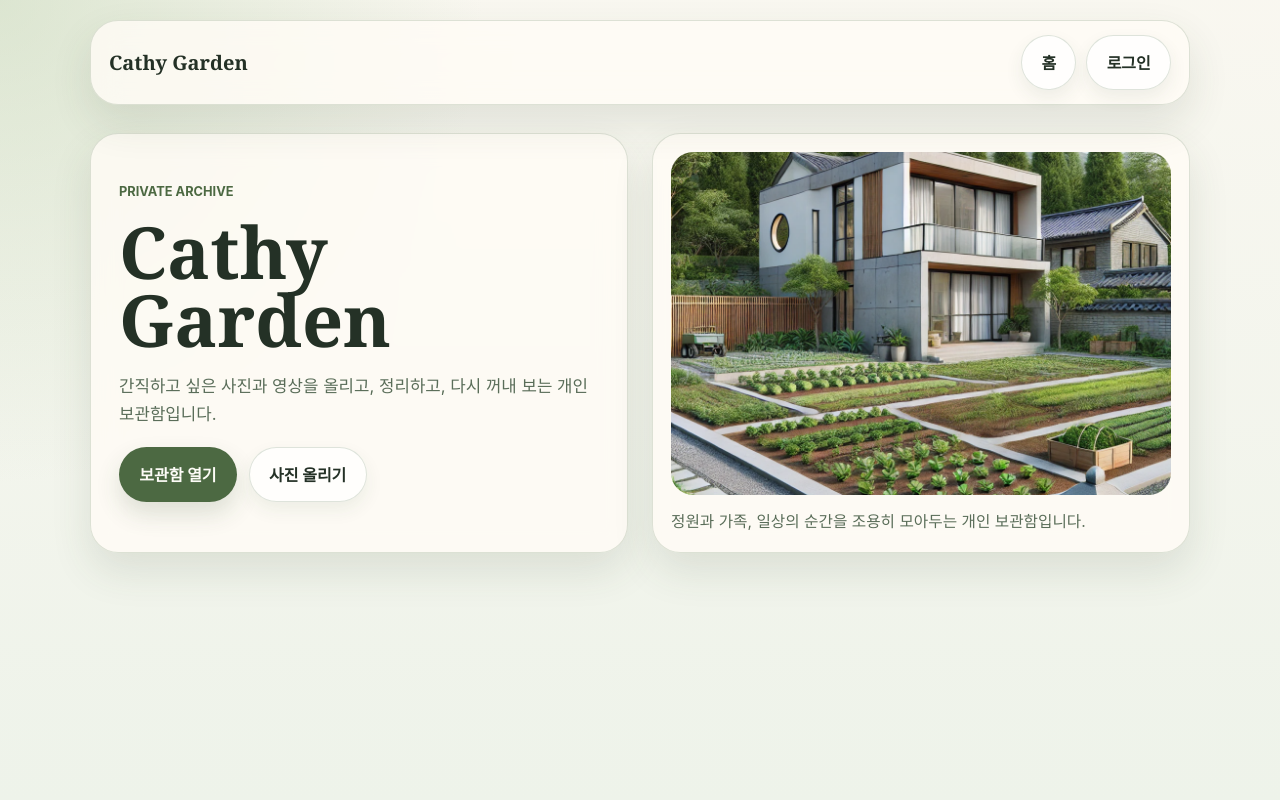
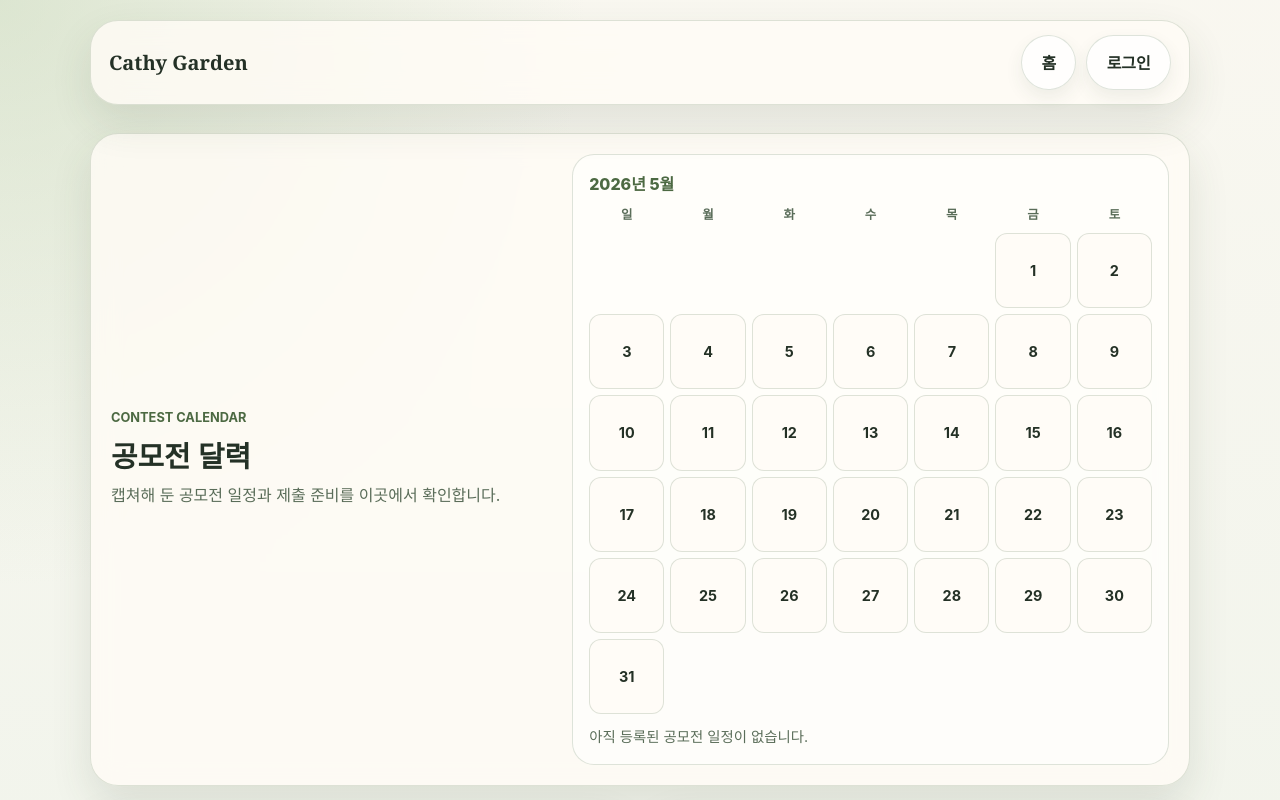
Before and after one commit to in63119/cathy-garden, a Next.js app: page / in a window 1280 px wide. Shown: the top 800 px of the page. Built offline with nearby package versions, Linux system fonts and the light colour scheme; no server answers; a web font is replaced by a local one.

Commit message:
feat: add contest calendar to home page

```diff
--- /dev/null
+++ b/components/contest-calendar.tsx
@@ -0,0 +1,88 @@
+const weekdayLabels = ["일", "월", "화", "수", "목", "금", "토"];
+
+type CalendarDay = {
+  key: string;
+  day: number | null;
+};
+
+function buildCalendarDays(monthDate: Date): CalendarDay[] {
+  const year = monthDate.getFullYear();
+  const month = monthDate.getMonth();
+  const firstDay = new Date(year, month, 1);
+  const daysInMonth = new Date(year, month + 1, 0).getDate();
+  const leadingEmptyDays = firstDay.getDay();
+  const calendarDays: CalendarDay[] = [];
+
+  for (let index = 0; index < leadingEmptyDays; index += 1) {
+    calendarDays.push({ key: `empty-${index}`, day: null });
+  }
+
+  for (let day = 1; day <= daysInMonth; day += 1) {
+    calendarDays.push({ key: `day-${day}`, day });
+  }
+
+  return calendarDays;
+}
+
+function formatMonthLabel(monthDate: Date) {
+  return new Intl.DateTimeFormat("ko-KR", {
+    year: "numeric",
+    month: "long",
+  }).format(monthDate);
+}
+
+export function ContestCalendar() {
+  const monthDate = new Date();
+  const calendarDays = buildCalendarDays(monthDate);
+
+  return (
+    <section
+      className="content-shell contest-calendar-section"
+      aria-labelledby="contest-calendar-title"
+    >
+      <div className="card contest-calendar-card">
+        <div className="contest-calendar-copy">
+          <span className="eyebrow">Contest Calendar</span>
+          <div>
+            <h2 id="contest-calendar-title">공모전 달력</h2>
+            <p>
+              캡쳐해 둔 공모전 일정과 제출 준비를 이곳에서 확인합니다.
+            </p>
+          </div>
+        </div>
+
+        <div className="contest-calendar-board" aria-label="공모전 월간 달력">
+          <div className="contest-calendar-month">
+            {formatMonthLabel(monthDate)}
+          </div>
+
+          <div className="contest-calendar-grid contest-calendar-weekdays">
+            {weekdayLabels.map((label) => (
+              <span key={label}>{label}</span>
+            ))}
+          </div>
+
+          <div className="contest-calendar-grid">
+            {calendarDays.map((calendarDay) => (
+              <div
+                key={calendarDay.key}
+                className={
+                  calendarDay.day === null
+                    ? "contest-calendar-day is-empty"
+                    : "contest-calendar-day"
+                }
+                aria-hidden={calendarDay.day === null}
+              >
+                {calendarDay.day}
+              </div>
+            ))}
+          </div>
+
+          <p className="contest-calendar-empty">
+            아직 등록된 공모전 일정이 없습니다.
+          </p>
+        </div>
+      </div>
+    </section>
+  );
+}
--- a/src/app/globals.css
+++ b/src/app/globals.css
@@ -296,7 +296,89 @@ input {
   display: grid;
   grid-template-columns: repeat(auto-fit, minmax(280px, 1fr));
   gap: 24px;
-  padding: 16px 0 40px;
+  padding: 0 0 40px;
+}
+
+.contest-calendar-section {
+  padding: 16px 0 18px;
+}
+
+.contest-calendar-card {
+  display: grid;
+  grid-template-columns: minmax(240px, 0.85fr) minmax(300px, 1.15fr);
+  gap: 20px;
+  padding: 20px;
+}
+
+.contest-calendar-copy {
+  display: flex;
+  flex-direction: column;
+  justify-content: center;
+  gap: 14px;
+}
+
+.contest-calendar-copy h2 {
+  margin: 0 0 8px;
+  font-size: 1.8rem;
+  line-height: 1.2;
+}
+
+.contest-calendar-copy p {
+  margin: 0;
+  color: var(--muted);
+  line-height: 1.7;
+}
+
+.contest-calendar-board {
+  display: grid;
+  gap: 10px;
+  min-width: 0;
+  padding: 16px;
+  border-radius: 22px;
+  border: 1px solid var(--border);
+  background: rgba(255, 255, 255, 0.5);
+}
+
+.contest-calendar-month {
+  font-weight: 800;
+  color: var(--accent-strong);
+}
+
+.contest-calendar-grid {
+  display: grid;
+  grid-template-columns: repeat(7, minmax(0, 1fr));
+  gap: 6px;
+}
+
+.contest-calendar-weekdays {
+  color: var(--muted);
+  font-size: 0.78rem;
+  font-weight: 800;
+  text-align: center;
+}
+
+.contest-calendar-day {
+  aspect-ratio: 1;
+  min-width: 0;
+  border-radius: 12px;
+  border: 1px solid var(--border);
+  background: rgba(255, 252, 246, 0.78);
+  display: grid;
+  place-items: center;
+  color: var(--foreground);
+  font-weight: 700;
+  font-size: 0.9rem;
+}
+
+.contest-calendar-day.is-empty {
+  visibility: hidden;
+}
+
+.contest-calendar-empty {
+  margin: 2px 0 0;
+  color: var(--muted);
+  font-size: 0.9rem;
+  line-height: 1.5;
 }
 
 .hero-copy-card {
@@ -517,7 +599,33 @@ input {
 
   .hero-grid {
     gap: 16px;
-    padding: 12px 0 28px;
+    padding: 0 0 28px;
+  }
+
+  .contest-calendar-section {
+    padding: 12px 0 14px;
+  }
+
+  .contest-calendar-card {
+    grid-template-columns: 1fr;
+    padding: 16px;
+  }
+
+  .contest-calendar-copy h2 {
+    font-size: 1.55rem;
+  }
+
+  .contest-calendar-board {
+    padding: 12px;
+  }
+
+  .contest-calendar-grid {
+    gap: 4px;
+  }
+
+  .contest-calendar-day {
+    border-radius: 10px;
+    font-size: 0.82rem;
   }
 
   .hero-copy-card,
--- a/src/app/page.tsx
+++ b/src/app/page.tsx
@@ -1,8 +1,10 @@
+import { ContestCalendar } from "@/components/contest-calendar";
 import { HeroSection } from "@/components/hero-section";
 
 export default function HomePage() {
   return (
     <div style={{ paddingBottom: "48px" }}>
+      <ContestCalendar />
       <HeroSection
         title="Cathy Garden"
         description="간직하고 싶은 사진과 영상을 올리고, 정리하고, 다시 꺼내 보는 개인 보관함입니다."
```
Also changed, not shown: 3 other files (tests, documents, lock files or other folders).
